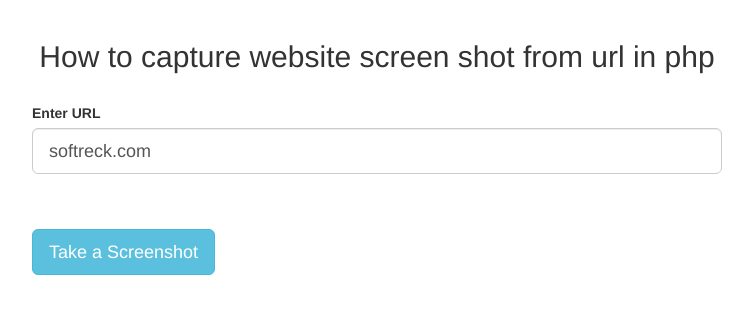
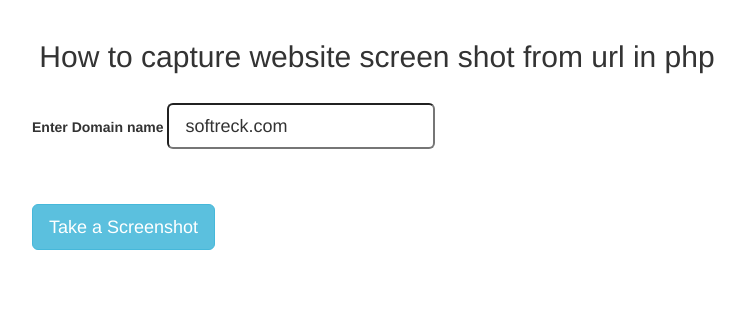
Before and after one commit to parkingomat/domain-screen, a PHP site: page / in a window 1280 px wide. Shown: the top 314 px of the page, without its empty margins (263-1016 px from the left). Run offline with PHP 8.4, Linux system fonts and the light colour scheme; some libraries are stand-ins or nearby versions.

Commit message:
webscreen implementation

```diff
--- a/index.php
+++ b/index.php
@@ -53,10 +53,11 @@ if (isset($_POST["screen_shot"])) {
     <h2 align="center">How to capture website screen shot from url in php</h2><br/>
     <form method="post">
         <div class="form-group">
-            <label>Enter URL</label>
+<!--            <label>Enter URL</label>-->
+            <label>Enter Domain name</label>
 <!--            <input type="url" name="url" class="form-control input-lg" required autocomplete="off"-->
 <!--                   value="http://softreck.com"/>-->
-            <input type="domain" name="domain" class="form-control input-lg" required autocomplete="off"
+            <input type="domain" name="domain" class="input-lg" required autocomplete="on"
                    value="softreck.com"/>
         </div>
         <br/>
```
